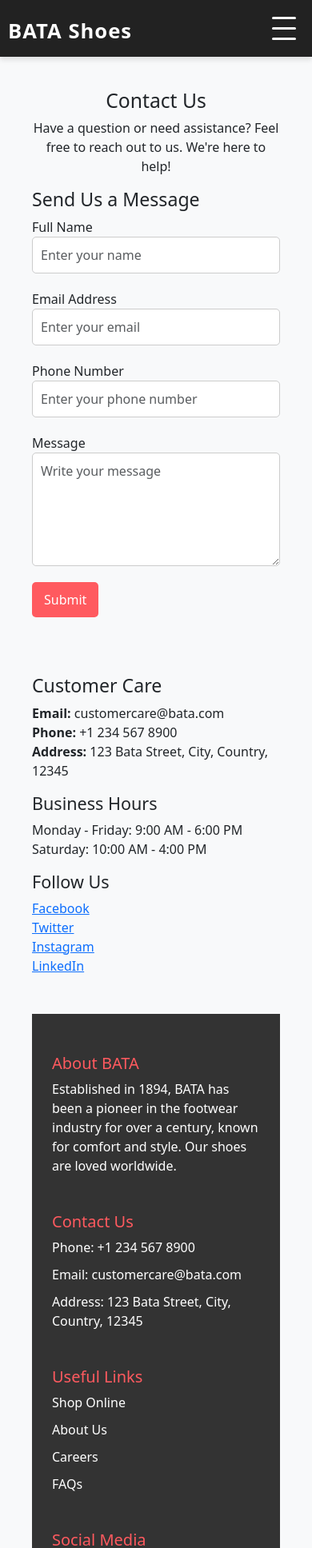
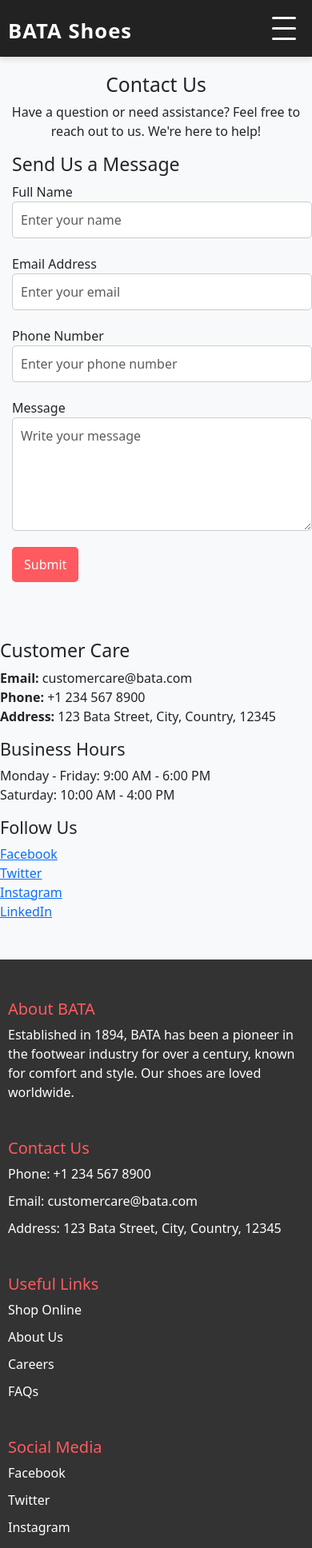
Before and after one commit to Pradheep-S/bata-shoes, a React (Create React App) app: page /contact in a window 390 px wide. Shown: the top 1936 px of the page at 80% size. Built offline with nearby package versions, Linux system fonts and the light colour scheme.

Commit message:
Refactor - About, Contact, and Product styles - improved layout and responsiveness

```diff
--- a/src/pages/About.css
+++ b/src/pages/About.css
@@ -1,6 +1,6 @@
 .about-page {
   font-family: Arial, sans-serif;
-    padding: 20px;
+  padding-top: 20px;
 }
 
 .banner-container {
@@ -33,6 +33,7 @@
   margin-bottom: 20px;
   color: #333;
 }
+
 .footer {
   background-color: #333;
   color: white;
@@ -66,3 +67,25 @@
   color: #ccc;
   padding: 10px 0;
 }
+
+/* Responsive styles for mobile devices */
+@media (max-width: 768px) {
+  .banner-container {
+      flex-direction: column;
+      align-items: center;
+  }
+
+  .banner {
+      width: 100%;
+      height: auto;
+      margin-bottom: 20px;
+  }
+
+  .about-content h2 {
+      font-size: 2rem;
+  }
+
+  .about-content p {
+      font-size: 1rem;
+  }
+}
--- a/src/pages/Contact.css
+++ b/src/pages/Contact.css
@@ -1,12 +1,15 @@
 .contact-page {
-    padding: 40px;
+    padding-top: 20px;
     background-color: #f8f9fa;
   }
 
   .contact-form .form-group {
     margin-bottom: 20px;
+    padding-left: 15px;
   }
-
+  .sendmsg{
+    margin-left: 15px;
+  }
   .contact-form input,
   .contact-form textarea {
     width: 100%;
@@ -18,6 +21,7 @@
   .contact-form button {
     background-color: #ff5a5f;
     color: white;
+    margin-left: 15px;
     padding: 10px 15px;
     border: none;
     border-radius: 5px;
--- a/src/pages/Contact.js
+++ b/src/pages/Contact.js
@@ -13,7 +13,7 @@
         <div className="row">
           {/* Contact Form */}
           <div className="col-md-6">
-            <h3>Send Us a Message</h3>
+            <h3 className='sendmsg'>Send Us a Message</h3>
             <form className="contact-form">
               <div className="form-group">
                 <label htmlFor="name">Full Name</label>
--- a/src/pages/Product.css
+++ b/src/pages/Product.css
@@ -8,7 +8,7 @@
 /* Margin for the products page */
 .products-page {
   margin-top: 60px;
-  padding: 0 20px;
+  padding: 0 0px;
 }
 
 /* Grid layout for product cards */
@@ -85,6 +85,7 @@
   width: 100%;
   position: relative;
   left: 0;
+  margin: 0; /* Ensure no margin */
 }
 
 .footer h5 {
@@ -117,20 +118,21 @@
   text-align: center;
   position: relative;
   left: 0;
+  margin: 0; /* Ensure no margin */
 }
 
 /* Ensure the container inside the footer is full width */
 .footer .container {
   max-width: 100%;
   width: 100%;
-  padding-left: 50px;
-  padding-right: 50px;
+  padding-left: 0; /* Remove padding */
+  padding-right: 0; /* Remove padding */
 }
 
 /* Media query for footer responsiveness */
 @media (max-width: 768px) {
   .footer .container {
-    padding-left: 15px;
-    padding-right: 15px;
+    padding-left: 0; /* Remove padding */
+    padding-right: 0; /* Remove padding */
   }
 }
--- a/src/pages/Products.js
+++ b/src/pages/Products.js
@@ -111,15 +111,15 @@
         ))}
       </div>
 
-      {/* Footer Section */}
+{/* Footer Section */}
       <footer className="footer mt-5">
         <div className="container">
           <div className="row">
             <div className="col-md-3">
               <h5>About BATA</h5>
               <p>
-                Established in 1894, BATA has been a pioneer in the footwear industry for over a century,
-                known for comfort and style. Our shoes are loved worldwide.
+                Established in 1894, BATA has been a pioneer in the footwear industry for over a century, known for
+                comfort and style. Our shoes are loved worldwide.
               </p>
             </div>
             <div className="col-md-3">
```
Lines whose indentation alone changed are shown as unchanged.
